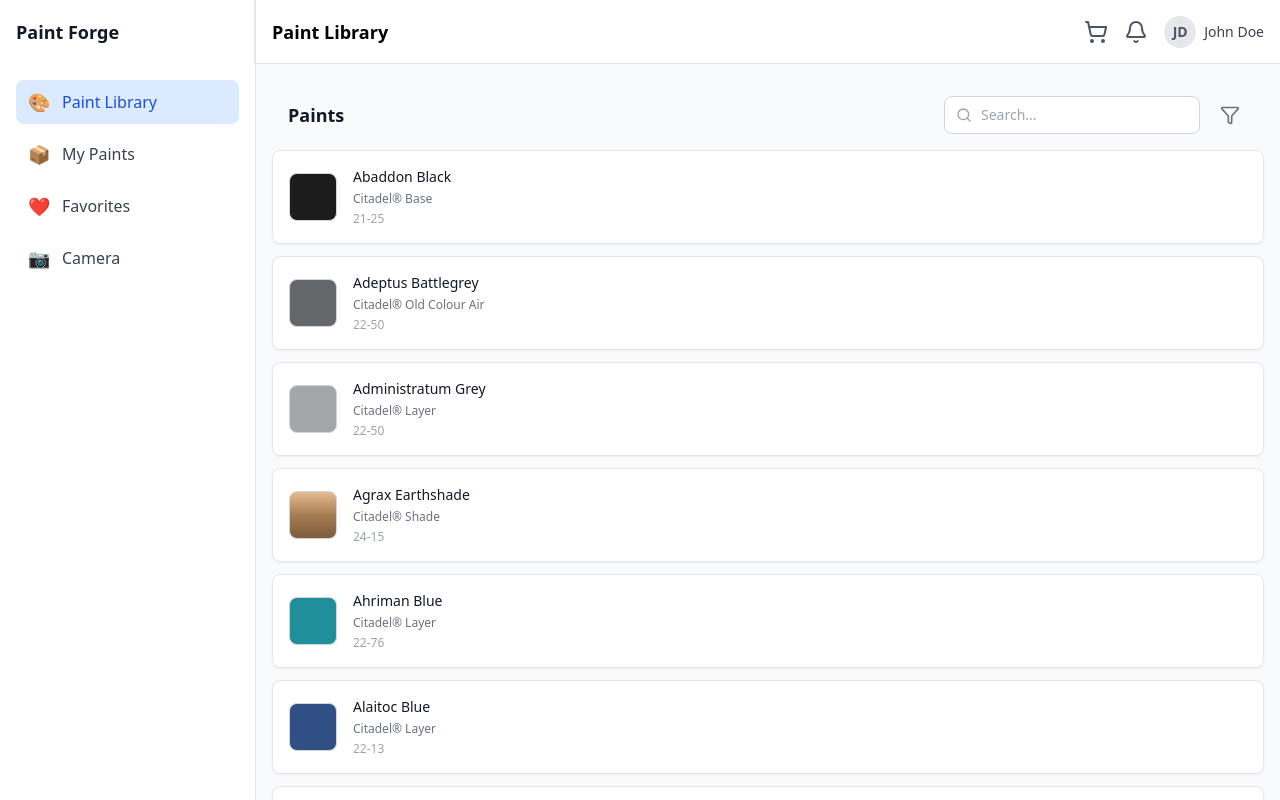
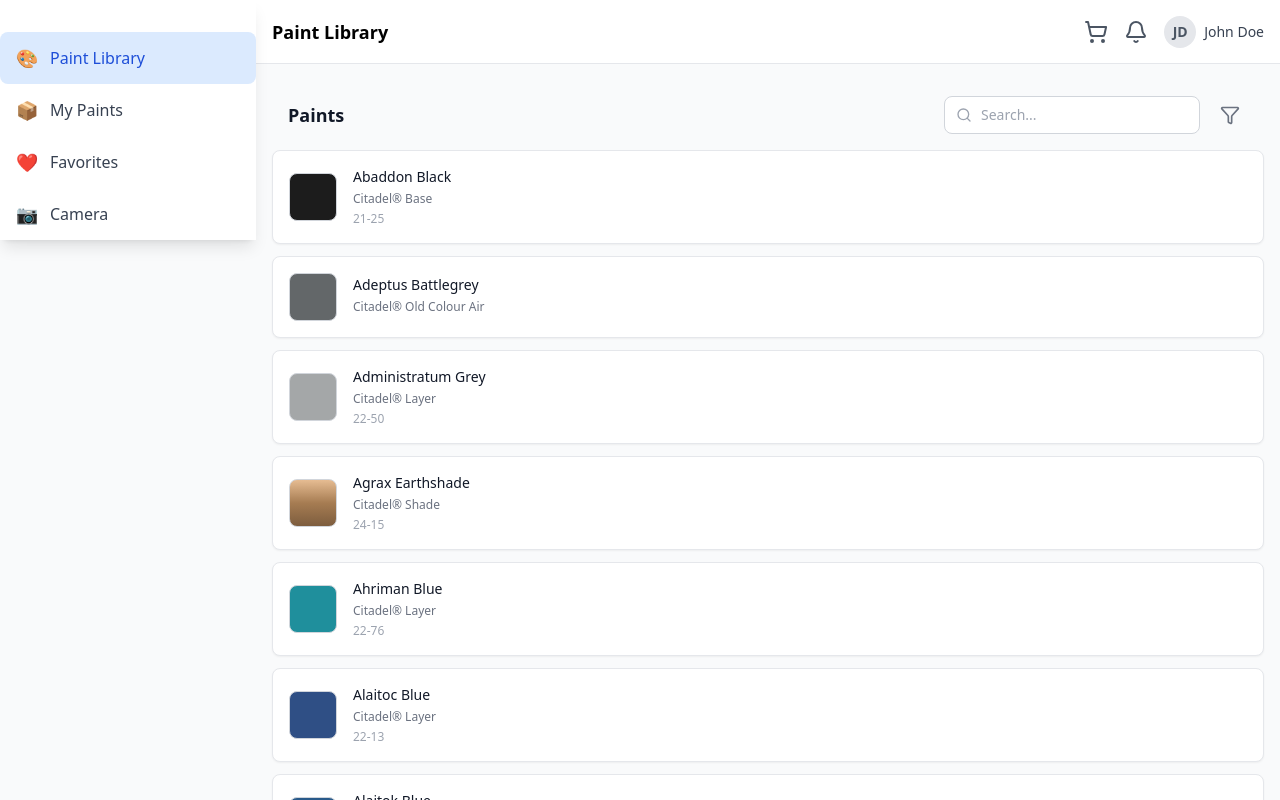
Before and after one commit to TK-Nelson/PaintForge, a React (Vite) app: page / in a window 1280 px wide. Shown: the top 800 px of the page. Built offline with nearby package versions, Linux system fonts and the light colour scheme.

Commit message:
feat: Update README with project features and installation instructions; enhance FilterModal and SideMenu components for better usability; refactor PaintDetails to lazy load RecipesTab and improve performance

```diff
--- a/src/App.jsx
+++ b/src/App.jsx
@@ -1,6 +1,6 @@
 import React, { useState, useMemo } from 'react';
 import { PaintUserProvider, usePaintUser } from './context/PaintUserContext';
-import { Search, Filter, Menu, Heart, ShoppingCart, Bell } from 'lucide-react';
+import { Search, Filter, Menu, X, ShoppingCart, Bell } from 'lucide-react';
 import PaintCard from './components/PaintCard';
 import SideMenu from './components/SideMenu';
 import FilterModal from './components/FilterModal';
@@ -121,8 +121,7 @@
 
   return (
     <div className="min-h-screen bg-gray-50 flex flex-row">
-      {/* Left Navigation */}
-      <div className="hidden lg:block lg:sticky lg:top-0 h-screen z-50">
+      {/* SideMenu handles overlay/drawer and tab navigation */}
       <SideMenu
         showSideMenu={showSideMenu}
         setShowSideMenu={setShowSideMenu}
@@ -130,17 +129,18 @@
         setActiveTab={setActiveTab}
         setSelectedFilter={setSelectedFilter}
       />
-      </div>
+
       {/* Main Content */}
       <div className="flex-1 flex flex-col">
         {/* Sticky Top Bar */}
         <div className="bg-white border-b border-gray-200 px-4 flex items-center justify-between min-h-16 sticky top-0 z-40">
           <div className="flex items-center">
             <button
-              onClick={() => setShowSideMenu(true)}
+              onClick={() => setShowSideMenu(!showSideMenu)}
               className="lg:hidden mr-3"
+              aria-label={showSideMenu ? "Close menu" : "Open menu"}
             >
-              <Menu className="w-6 h-6" />
+              {showSideMenu ? <X className="w-6 h-6" /> : <Menu className="w-6 h-6" />}
             </button>
             <h1 className="text-lg font-semibold lg:hidden">Paint Forge</h1>
             <h1 className="text-lg font-semibold hidden lg:block">
@@ -163,32 +163,6 @@
 
         {/* Main Content */}
         <div className="flex-1">
-          {/* Tab Navigation - Mobile Only */}
-          <div className="bg-white border-gray-200 lg:hidden">
-            <div className="flex">
-              {[
-                { id: 'library', label: 'Paint Library', icon: '🎨' },
-                { id: 'owned', label: 'My Paints', icon: '📦' },
-                { id: 'favorites', label: 'Favorites', icon: '❤️' },
-                { id: 'camera', label: 'Camera', icon: '📷' }
-              ].map(tab => (
-                <button
-                  key={tab.id}
-                  onClick={() => {
-                    setActiveTab(tab.id);
-                    setSelectedFilter(tab.id === 'library' ? '' : tab.id);
-                  }}
-                  className={`flex-1 flex flex-col items-center py-3 px-2 ${
-                    activeTab === tab.id ? 'text-blue-600 border-b-2 border-blue-600' : 'text-gray-600'
-                  }`}
-                >
-                  <span className="text-lg mb-1">{tab.icon}</span>
-                  <span className="text-xs font-medium">{tab.label}</span>
-                </button>
-              ))}
-            </div>
-          </div>
-
           {/* Paint Grid */}
           <div className="p-4">
             {/* Header */}
@@ -240,15 +214,19 @@
           <div className="fixed bottom-0 left-0 right-0 bg-gray-900 text-white lg:hidden">
             <div className="flex">
               {[
-                { icon: '🎨', label: 'Paints', active: true },
-                { icon: '📋', label: 'Projects', active: false },
-                { icon: '⚙️', label: 'Preferences', active: false }
-              ].map((item, index) => (
+                { id: 'library', icon: '🎨', label: 'Paints' },
+                { id: 'projects', icon: '📋', label: 'Projects' },
+                { id: 'preferences', icon: '⚙️', label: 'Preferences' }
+              ].map((item) => (
                 <button
-                  key={index}
+                  key={item.id}
                   className={`flex-1 flex flex-col items-center py-3 ${
-                    item.active ? 'text-blue-400' : 'text-gray-400'
+                    activeTab === item.id ? 'text-blue-400' : 'text-gray-400'
                   }`}
+                  onClick={() => {
+                    setActiveTab(item.id);
+                    setSelectedFilter(item.id === 'library' ? '' : item.id);
+                  }}
                 >
                   <span className="text-lg mb-1">{item.icon}</span>
                   <span className="text-xs">{item.label}</span>
--- a/src/components/FilterModal.jsx
+++ b/src/components/FilterModal.jsx
@@ -78,7 +78,12 @@
     >
       <div
         ref={modalRef}
-        className="bg-white w-full max-w-md rounded-xl p-6 mx-4 lg:max-h-none max-h-96 overflow-y-auto"
+        className="
+          bg-white w-full max-w-md rounded-xl p-6 mx-4
+          max-h-[90vh] lg:max-h-none
+          h-[90vh] lg:h-auto
+          overflow-y-auto
+        "
         onMouseDown={e => e.stopPropagation()}
       >
         <h3 className="text-lg font-semibold mb-4">List Filters</h3>
--- a/src/components/SideMenu.jsx
+++ b/src/components/SideMenu.jsx
@@ -1,4 +1,5 @@
 import React from 'react';
+import { X } from 'lucide-react';
 import { useNavigate } from 'react-router-dom';
 
 const SideMenu = ({
@@ -14,37 +15,63 @@
   return (
     <>
       {/* Overlay for mobile */}
-      {showSideMenu && (
       <div
-          className="fixed inset-0 bg-black bg-opacity-50 z-40 lg:hidden"
+        className={`fixed inset-0 z-50 bg-black bg-opacity-40 transition-opacity duration-200 ${
+          showSideMenu ? 'block' : 'hidden'
+        } lg:hidden`}
         onClick={() => setShowSideMenu(false)}
       />
-      )}
-      {/* Sticky Side Menu */}
-      <div className={`
-        lg:sticky lg:top-0 h-screen bg-white z-50 border-r
-        w-3/4 lg:w-64
-        ${showSideMenu ? 'fixed transform translate-x-0' : 'fixed transform -translate-x-full'}
-        transition-transform duration-300 ease-in-out
-        lg:relative lg:translate-x-0 lg:z-auto
-      `}>
-        <div className="p-4 border-r border-gray-200 flex items-center" style={{ minHeight: '64px' }}>
-          <h2 className="text-lg font-semibold text-gray-900">Paint Forge</h2>
+      {/* Drawer */}
+      <div
+        className={`
+          fixed top-0 left-0 h-full w-64 bg-white z-50 shadow-lg
+          transition-transform duration-300
+          ${showSideMenu ? 'translate-x-0' : '-translate-x-full'}
+          lg:translate-x-0 lg:static lg:block
+        `}
+        style={{ maxWidth: '80vw' }}
+      >
+        {/* Top bar with logo and close button (mobile only) */}
+        <div className="flex items-center justify-between p-4 border-b border-gray-200 lg:hidden">
+          <span className="text-lg font-semibold">Paint Forge</span>
+          <button
+            onClick={() => setShowSideMenu(false)}
+            aria-label="Close menu"
+            className="p-2 rounded hover:bg-gray-100"
+          >
+            <X className="w-6 h-6" />
+          </button>
         </div>
-        <nav className="p-4 h-fill">
-          <div className="space-y-2">
+        {/* Menu content */}
+        <nav className="pt-4 lg:pt-8">
           {[
-              { id: 'library', label: 'Paint Library', icon: '🎨' },
-              { id: 'owned', label: 'My Paints', icon: '📦' },
-              { id: 'favorites', label: 'Favorites', icon: '❤️' },
-              { id: 'camera', label: 'Camera', icon: '📷' }
+            {
+              id: 'library',
+              label: 'Paint Library',
+              icon: '🎨'
+            },
+            {
+              id: 'owned',
+              label: 'My Paints',
+              icon: '📦'
+            },
+            {
+              id: 'favorites',
+              label: 'Favorites',
+              icon: '❤️'
+            },
+            {
+              id: 'camera',
+              label: 'Camera',
+              icon: '📷'
+            }
           ].map(item => (
             <button
               key={item.id}
               onClick={() => {
                 setActiveTab(item.id);
                 setSelectedFilter(item.id === 'library' ? '' : item.id);
-                  setShowSideMenu(false);
+                setShowSideMenu(false); // Close menu on selection (mobile)
                 if (item.id === 'library') {
                   if (onLibraryClick) {
                     onLibraryClick();
@@ -53,7 +80,7 @@
                   }
                 }
               }}
-                className={`w-full flex items-center px-3 py-2 rounded-lg text-left transition-colors ${
+              className={`w-full flex items-center px-4 py-3 rounded-lg text-left transition-colors ${
                 activeTab === item.id
                   ? 'bg-blue-100 text-blue-700'
                   : 'text-gray-700 hover:bg-gray-100'
@@ -63,7 +90,6 @@
               <span className="font-medium">{item.label}</span>
             </button>
           ))}
-          </div>
         </nav>
       </div>
     </>
--- a/src/data/CitadelColors.js
+++ b/src/data/CitadelColors.js
@@ -14,7 +14,7 @@
     "name": "Adeptus Battlegrey",
     "brand": "Citadel",
     "type": "Old Colour Air",
-    "code": "22-50",
+    "code": "",
     "hexColor": "#636769",
     "colorGrouping": "Grey",
     "isMetallic": false
--- a/src/pages/PaintDetails.jsx
+++ b/src/pages/PaintDetails.jsx
@@ -1,15 +1,16 @@
-import React, { useEffect, useState } from 'react';
+import React, { useEffect, useState, Suspense, lazy } from 'react';
 import { useParams, useNavigate } from 'react-router-dom';
 import paints from '../data/paints';
 import SideMenu from '../components/SideMenu';
 import { ShoppingCart, Bell, MoreHorizontal, Heart, Package } from 'lucide-react';
 import PaintActionPopup from '../components/PaintDetailsPage/PaintDetailsPopup';
-import RecipesTab, { getRecipeCombinations } from '../components/PaintDetailsPage/RecipesTab';
 import SimilarColorsTab from '../components/PaintDetailsPage/SimilarColorsTab';
 import DeltaE from 'delta-e';
 import { hexToLab, lighten, darken, makeMetallicGradient, makeShadeGradient } from '../utils/color';
 import PaintDetailHeaderMorePopup from '../components/PaintDetailsPage/PaintDetailHeaderMorePopup';
 import { usePaintUser } from '../context/PaintUserContext';
+
+const RecipesTab = React.lazy(() => import('../components/PaintDetailsPage/RecipesTab'));
 
 const TABS = ['Similar Color', 'Recipes', 'Details'];
 
@@ -23,7 +24,6 @@
   const [selectedFilter, setSelectedFilter] = useState(null);
   const [showPopup, setShowPopup] = useState(false);
   const [selectedSimilar, setSelectedSimilar] = useState(null);
-  const [recipes, setRecipes] = React.useState(null);
   const [showHeaderPopup, setShowHeaderPopup] = useState(false);
   const context = usePaintUser();
   console.log('Context in PaintDetails:', context);
@@ -42,15 +42,12 @@
     : favoritePaints.includes(paint.id);
 
   useEffect(() => {
-    setRecipes(null);
     if (paint && paints) {
       setTimeout(() => {
-        setRecipes(getRecipeCombinations(paint, paints));
+        // Removed setRecipes as it's no longer needed
       }, 0);
     }
   }, [paint, paints]);
-
-
 
   if (!paint) return <div>Paint not found</div>;
 
@@ -154,7 +151,11 @@
               DeltaE={DeltaE}
             />
           )}
-          {tab === 'Recipes' && <RecipesTab paint={paint} paints={paints} />}
+          {tab === 'Recipes' && (
+            <Suspense fallback={<div>Loading recipes...</div>}>
+              <RecipesTab paint={paint} paints={paints} />
+            </Suspense>
+          )}
           {tab === 'Details' && (
             <div>
               <div><b>Finish Type:</b> {paint.finishType || 'Matte'}</div>
```
Also changed, not shown: 1 other file (tests, documents, lock files or other folders). Lines whose indentation alone changed are shown as unchanged.
